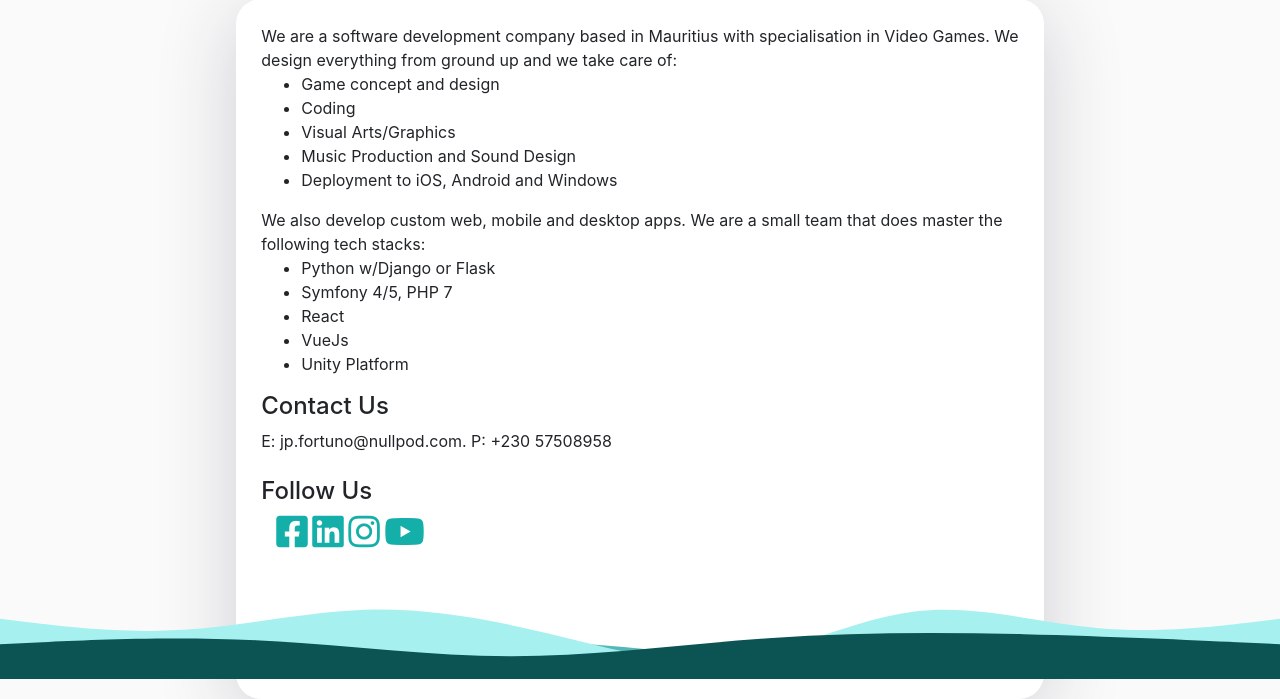
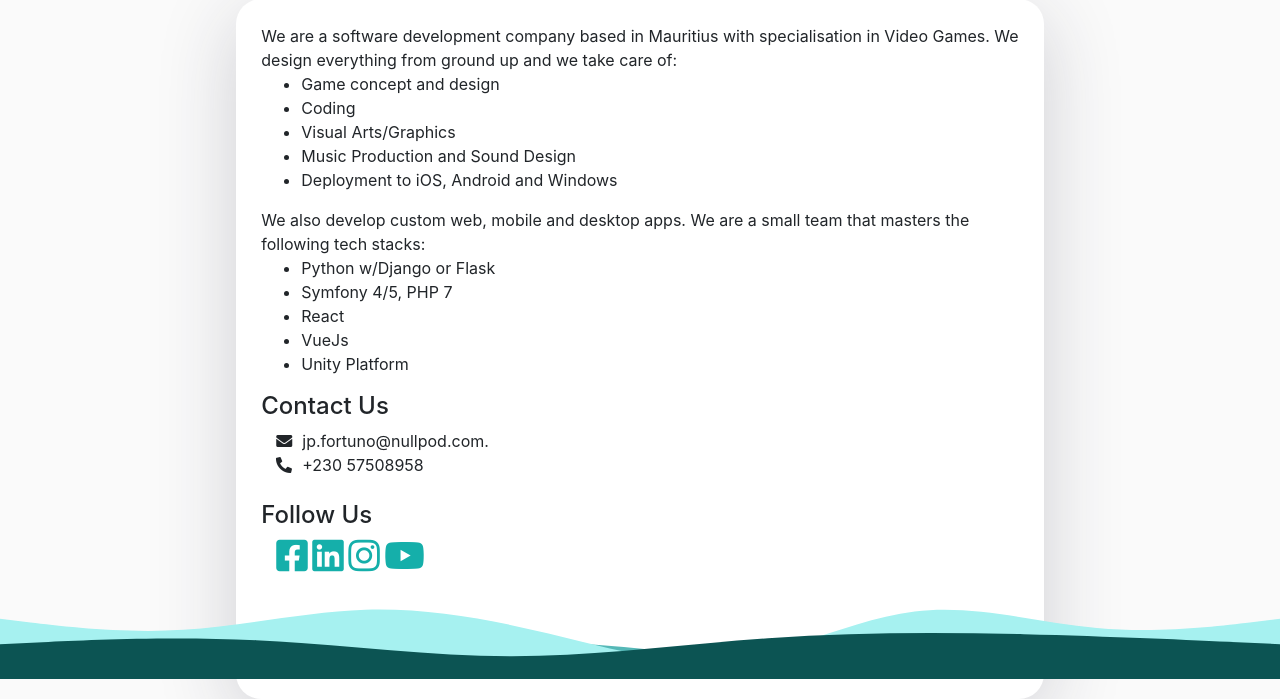
Before and after one commit to jp-nullpod/nullweb, a Django app: page /about/ in a window 1280 px wide. Shown: the part 121-820 px from the top of the page. Run offline with Django 3.2, Linux system fonts and the light colour scheme; style sheets or scripts are compiled from the project's sources; some libraries are stand-ins or nearby versions.

Commit message:
minor visual tweaks

```diff
--- a/mainweb/static/mainweb/css/about.scss
+++ b/mainweb/static/mainweb/css/about.scss
@@ -4,11 +4,26 @@
         max-width: 850px;
         margin: auto;
         background: #fff;
-        box-shadow: 0px 14px 80px rgba(34, 35, 58, 0.2);
+        box-shadow: 0px 18px 80px rgba(34, 35, 58, 0.2);
         padding: 25px;
         border-radius: 25px;
         height: 700px;
         transition: all .3s;
+    }
+
+    .contact {
+        ul {
+            li {
+                list-style: none;
+                margin-left: -25px;
+                &:hover {
+                    color: rgb(4, 92, 89);
+                }
+                span {
+                    margin-left: 10px;
+                }
+            }
+        }
     }
 
     .socialicons {
--- a/mainweb/templates/mainweb/about.html
+++ b/mainweb/templates/mainweb/about.html
@@ -19,7 +19,7 @@
                     <li>Deployment to iOS, Android and Windows</li>
                   </ul>
                 We also develop custom web, mobile and desktop apps.
-                We are a small team that does master the following tech stacks:
+                We are a small team that masters the following tech stacks:
                 <ul>
                   <li>Python w/Django or Flask</li>
                   <li>Symfony 4/5, PHP 7</li>
@@ -30,8 +30,11 @@
               </div>
 
               <h4>Contact Us</h4>
-              <div class="mb-4">
-                E: jp.fortuno@nullpod.com. P: +230 57508958
+              <div class="mb-4 contact">
+                <ul>
+                  <li><i class="fas fa-envelope"></i><span>jp.fortuno@nullpod.com.</span></li>
+                  <li><i class="fas fa-phone fa-flip-horizontal"></i><span>+230 57508958</span></li>
+                </ul>
               </div>
 
               <h4>Follow Us</h4>
```
